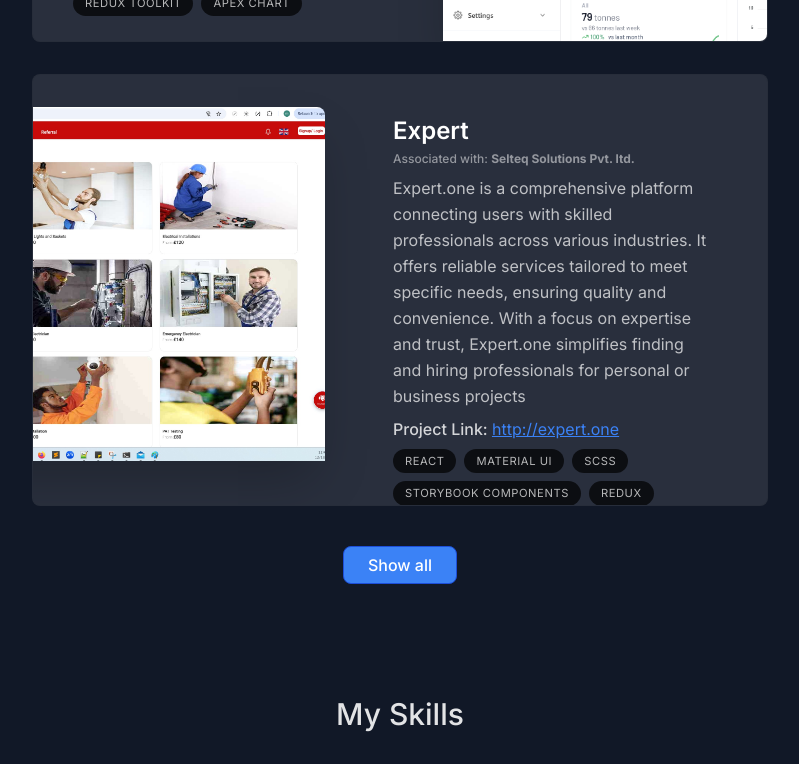
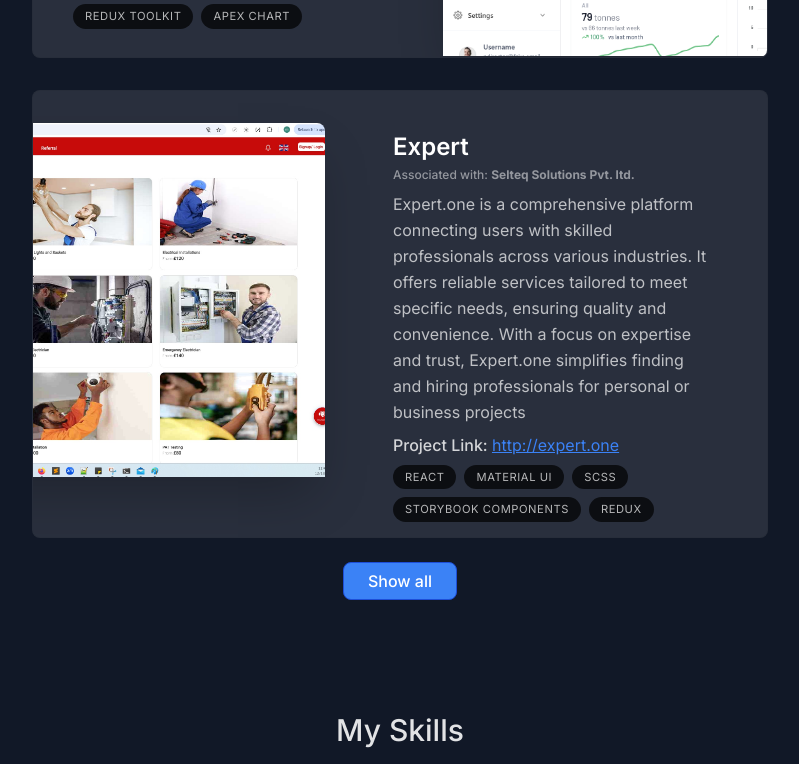
Before and after one commit to musasurmovi/musa-portfolio, a Next.js app: page / in a window 1280 px wide. Shown: the part 1612-2376 px from the top of the page, without its empty margins (240-1039 px from the left). Built offline with nearby package versions, Linux system fonts and the light colour scheme.

Commit message:
first commit 9

```diff
--- a/components/project.tsx
+++ b/components/project.tsx
@@ -32,7 +32,7 @@
       }}
       className="group mb-3 sm:mb-8 last:mb-0"
     >
-      <section className="bg-gray-100 max-w-[46rem] border border-black/5 rounded-lg overflow-hidden sm:pr-8 relative sm:h-[27rem] hover:bg-gray-200 transition sm:group-even:pl-8 dark:text-white dark:bg-white/10 dark:hover:bg-white/20">
+      <section className="bg-gray-100 max-w-[46rem] border border-black/5 rounded-lg overflow-hidden sm:pr-8 relative sm:h-[28rem] hover:bg-gray-200 transition sm:group-even:pl-8 dark:text-white dark:bg-white/10 dark:hover:bg-white/20">
         <div className="pt-4 pb-7 px-5 sm:pl-10 sm:pr-2 sm:pt-10 sm:max-w-[55%] flex flex-col h-full sm:group-even:ml-[18rem]">
 
           <h3 className="text-2xl font-semibold">{title}</h3>
--- a/components/projects.tsx
+++ b/components/projects.tsx
@@ -26,7 +26,7 @@
       {!showAll && (
      <div className="w-full text-center">  <button
      onClick={() => setShowAll(true)}
-     className="mt-10 px-6 py-1.5 border text-white border-blue-700 rounded-lg text-base bg-blue-500 hover:bg-blue-600   font-medium "
+     className="mt-4 md:mt-6 px-6 py-1.5 border text-white border-blue-700 rounded-lg text-base bg-blue-500 hover:bg-blue-600   font-medium "
    >
      Show all
    </button></div>
```
